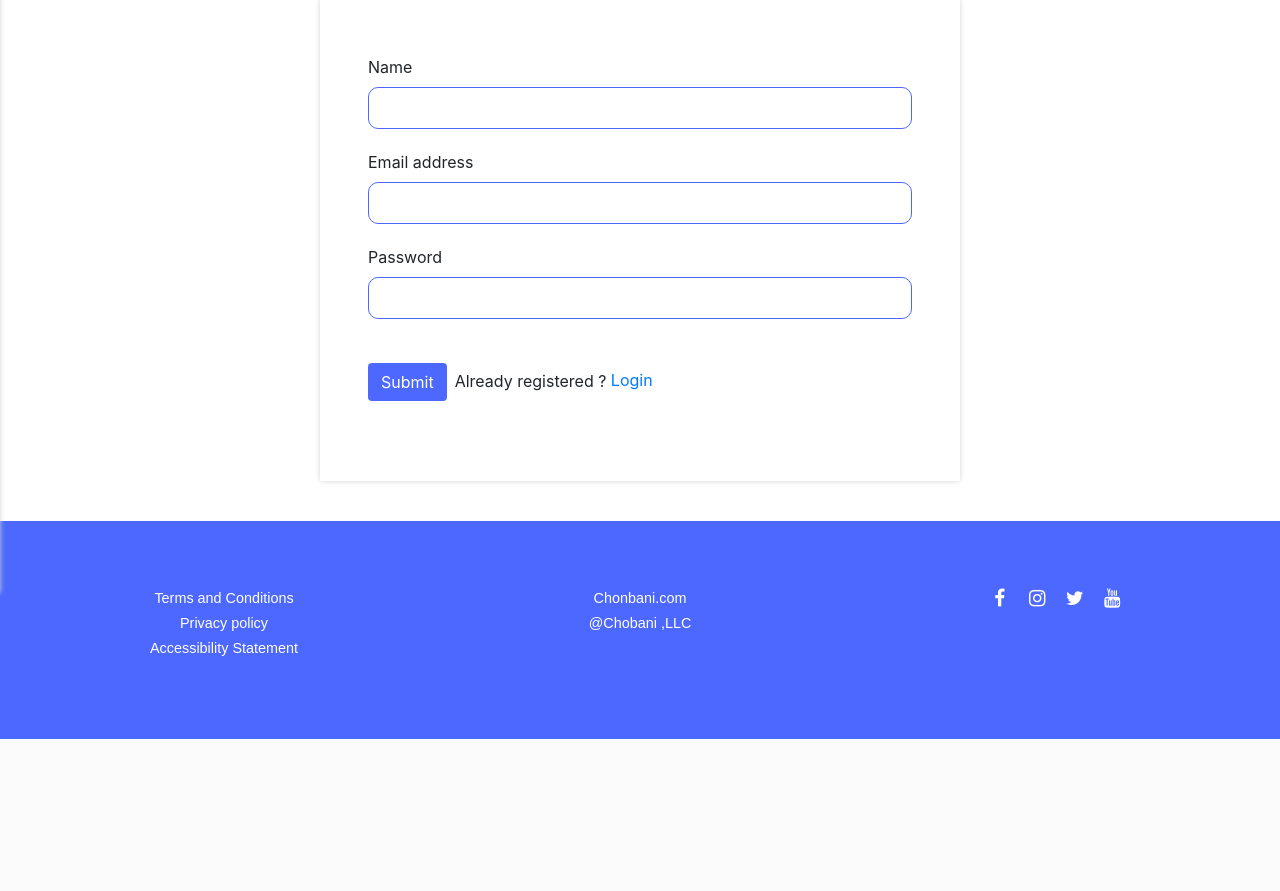
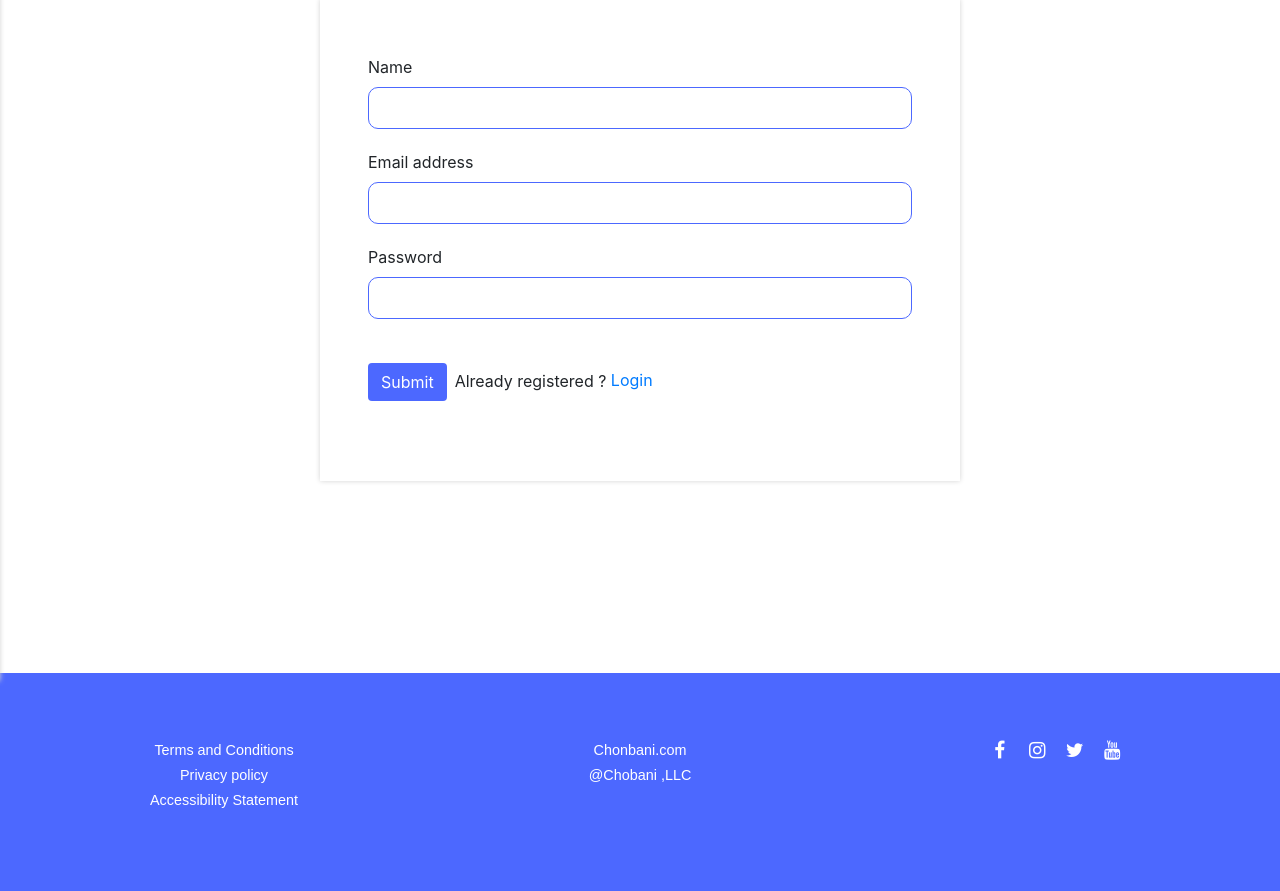
Before and after one commit to kiran111111/restaurant-website, a Node server app: page /register in a window 1280 px wide. Shown: the part 331-1222 px from the top of the page. Before the commit the page ends 1070 px from the top, so only its background shows below. Run offline with Node 20, Linux system fonts and the light colour scheme; some libraries are stand-ins or nearby versions.

Commit message:
set footer set footer

```diff
--- a/public/css/home.css
+++ b/public/css/home.css
@@ -393,8 +393,8 @@
 }
 
 .page__container .footer__container {
-  position: absolute;
-  bottom: 0;
+  position: relative;
+  top: 2rem;
   height: 2.5rem;
   margin-top: 5rem;
   width: 100%;
@@ -728,7 +728,7 @@
 }
 
 .stores__inner {
-  min-height: 85vh;
+  min-height: 100vh;
   background-color: #f3f5f7;
   border-top: 1px solid #ebebeb;
   padding: 3rem 0;
--- a/public/css/partials/_footer.scss
+++ b/public/css/partials/_footer.scss
@@ -9,8 +9,8 @@
 
 .footer__container{
 
-  position:absolute;
-  bottom :0;
+  position:relative;
+  top:2rem;
   height:2.5rem;
   margin-top:5rem;
   width:100%;
--- a/public/css/partials/_stores.scss
+++ b/public/css/partials/_stores.scss
@@ -9,7 +9,7 @@
 
 
 .stores__inner{
- min-height: 85vh;
+ min-height: 100vh;
  background-color:rgb(243, 245, 247);
  border-top:1px solid rgb(235, 235, 235);
  padding:3rem 0;
```
Also changed, not shown: 1 other file.
